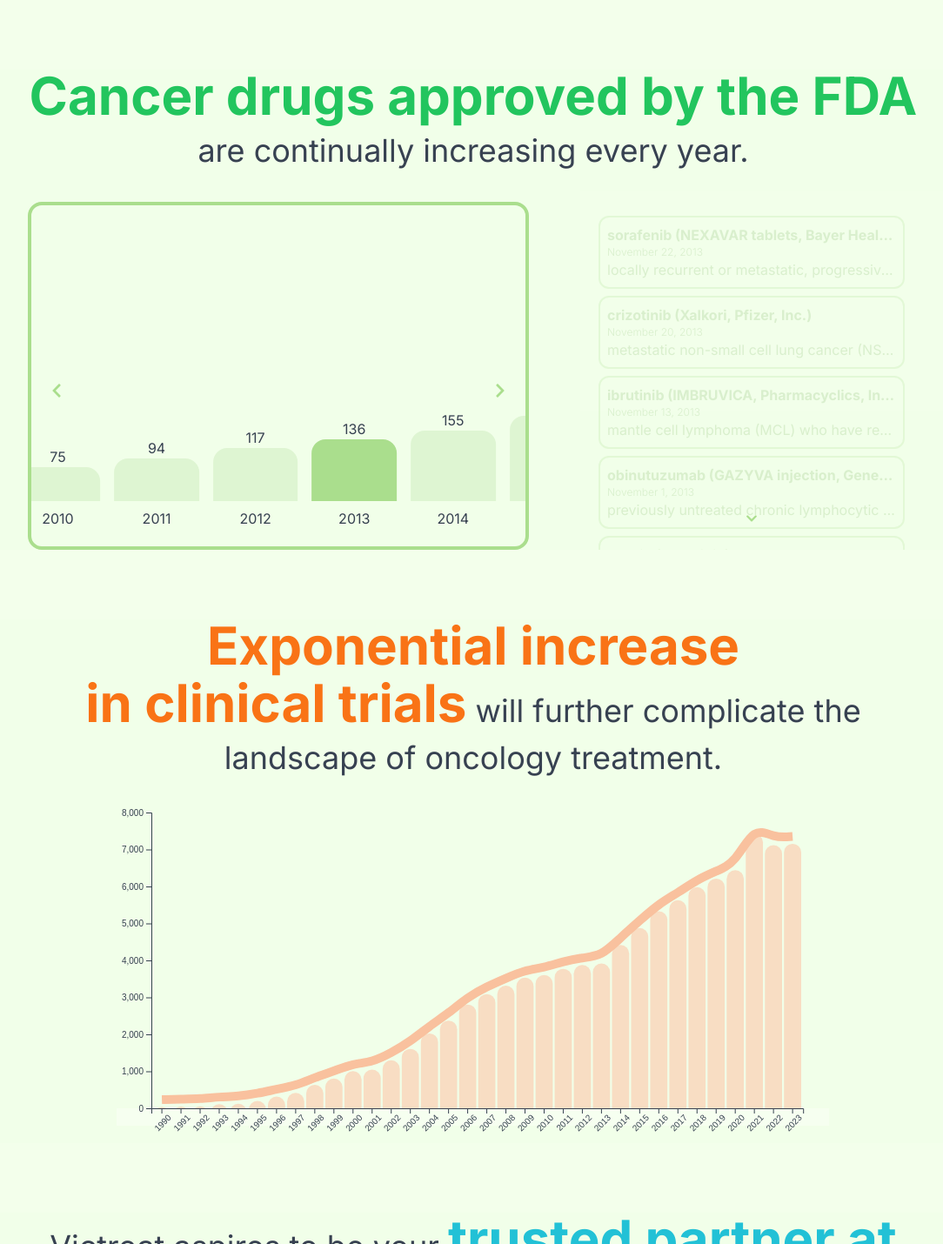
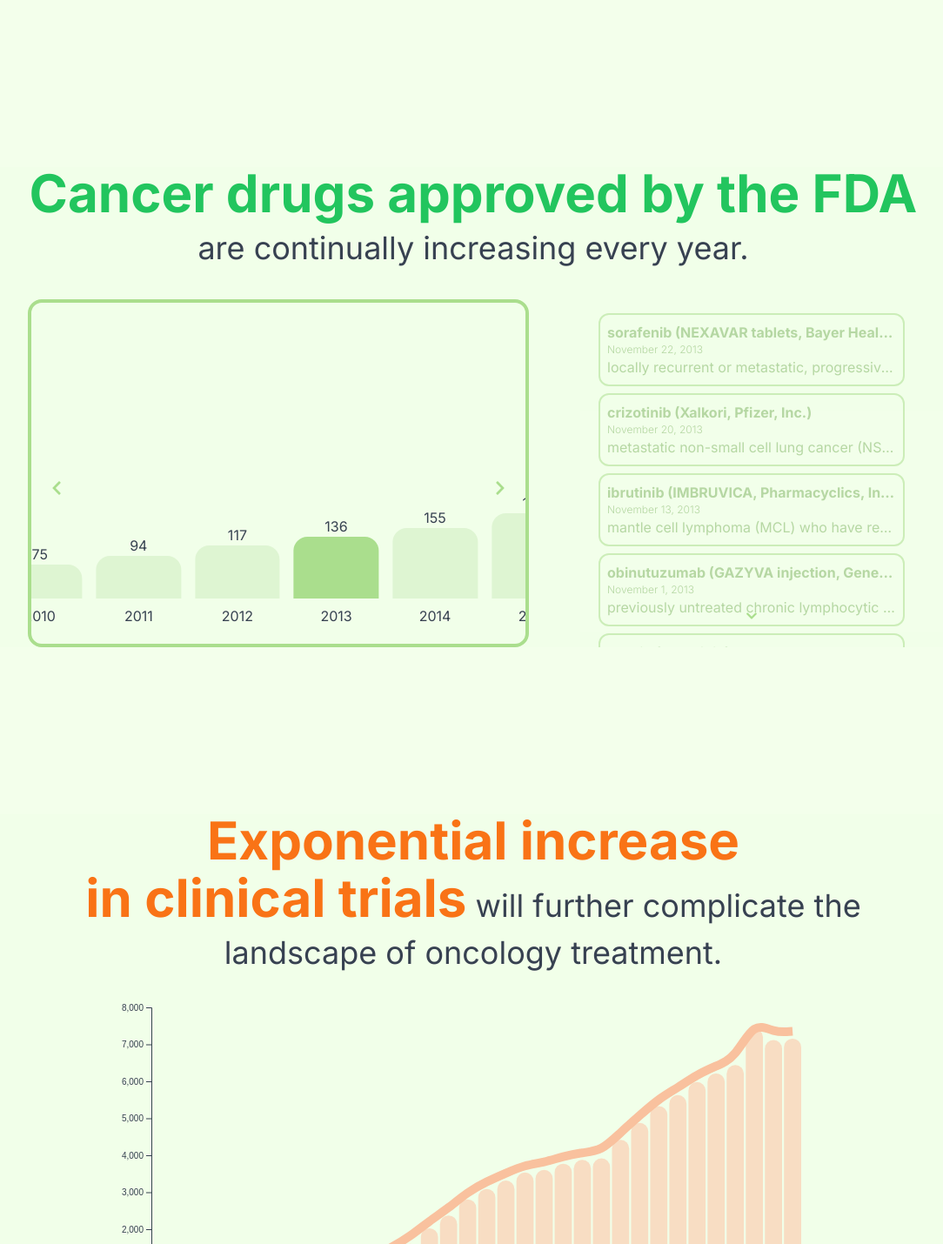
Before and after one commit to zaineli/victreat, a Next.js app: page / in a window 1280 px wide. Shown: the part 1560-2990 px from the top of the page at 87% size, without its empty margins (96-1180 px from the left). Built offline with nearby package versions, Linux system fonts and the light colour scheme.

Commit message:
increased margins between home page components

```diff
--- a/app/(components)/approvalsGraph.tsx
+++ b/app/(components)/approvalsGraph.tsx
@@ -114,7 +114,7 @@ const Approvals = () => {
 
 
     return (
-        <div className="bg-[#f1ffe9ab] my-20 lg:px-32 md:px-16 px-4">
+        <div className="bg-[#f1ffe9ab] lg:my-48 my-20 lg:px-32 md:px-16 px-4">
             <h1 className="lg:text-4xl md:text-2xl text-md text-center mx-auto mb-8 lg:leading-normal md:leading-normal leading-normal  ">
                 <span className="font-bold text-green-500 lg:text-6xl md:text-5xl text-2xl">Cancer drugs approved by the&nbsp;FDA</span> are continually increasing every year.
             </h1>
--- a/app/(components)/trials.tsx
+++ b/app/(components)/trials.tsx
@@ -46,7 +46,7 @@ const dataArray: Data[] = [
 ];
 
 function Histogram({ dimensions }: { dimensions: { width: number; height: number; } }) {
-    const [svgRef, inView] = useSectionInView();
+    const [svgRef, inView] = useSectionInView({threshold: 0.5});
 
     useEffect(() => {
         if (!svgRef.current) return;
--- a/app/page.tsx
+++ b/app/page.tsx
@@ -27,7 +27,7 @@ function Home() {
       <section id='3'>
         <Approvals />
       </section>
-      <section id='4' className='w-full bg-[#f1ffe9ab] my-20 lg:px-32  px-4 sm:px-16 flex flex-col items-center justify-center '>
+      <section id='4' className='w-full bg-[#f1ffe9ab] lg:my-48 my-20 lg:px-32  px-4 sm:px-16 flex flex-col items-center justify-center '>
         <div className='lg:text-4xl md:text-2xl text-md text-center mb-4 px-3 lg:leading-normal md:leading-normal leading-normal'>
           <span className="font-bold text-orange-500 lg:text-6xl md:text-5xl text-2xl">Exponential increase in&nbsp;clinical&nbsp;trials</span> will further complicate the landscape of oncology treatment.
         </div>
```
